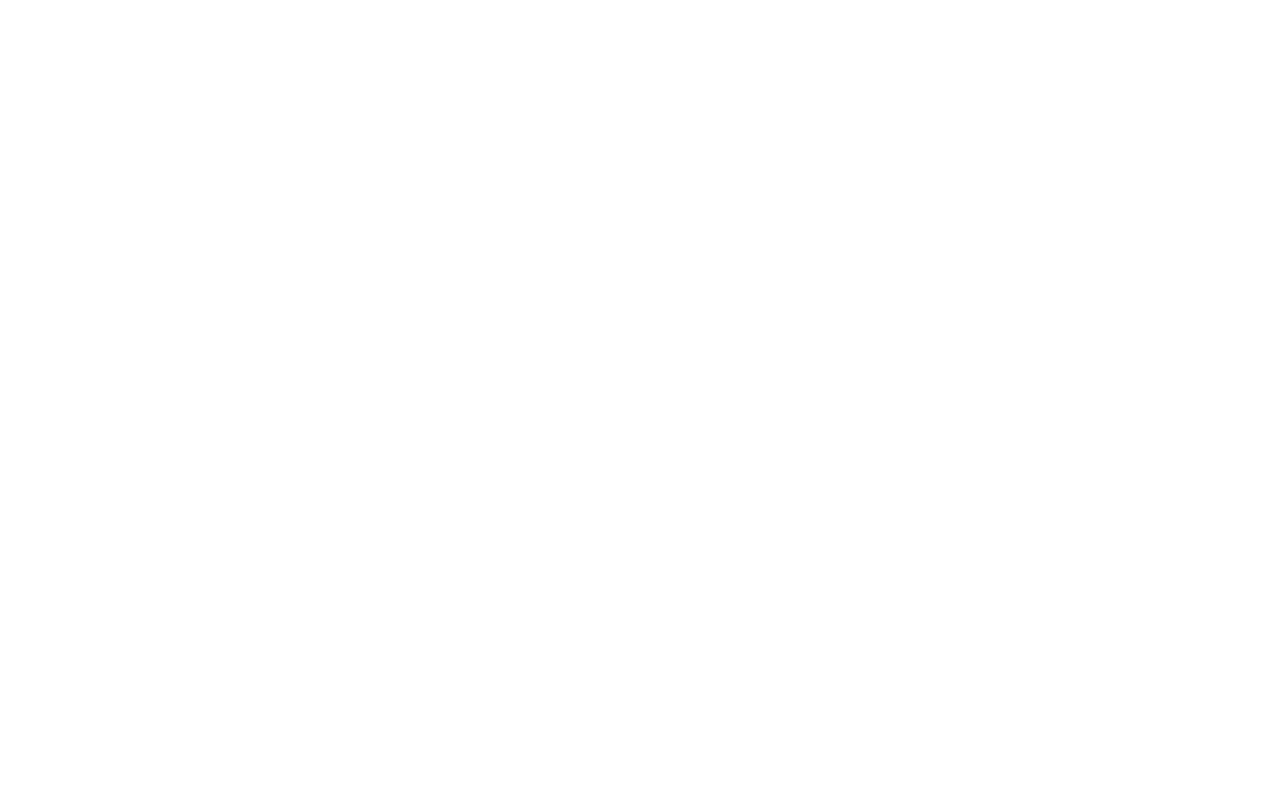
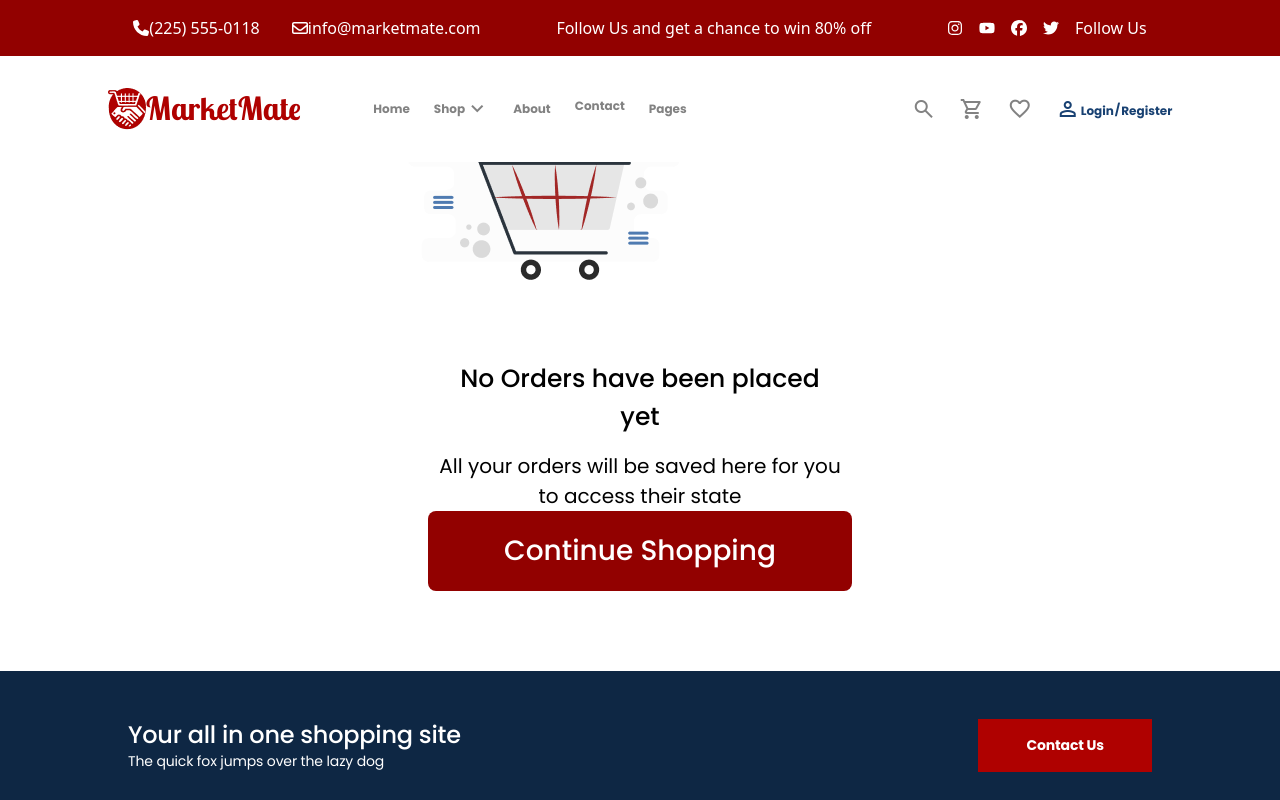
Before and after one commit to faithadewuyi/MarketMate, a React (Vite) app: page /ongoing-order in a window 1280 px wide. Before the commit this address had no page. Shown: the top 800 px of the page. Built offline with nearby package versions, Linux system fonts and the light colour scheme; a web font is replaced by a local one.

Commit message:
Returned and Ongoing Orders

```diff
--- a/src/App.jsx
+++ b/src/App.jsx
@@ -4,6 +4,8 @@
 import Signup from "./components/Signup";
 
 import ContactComponent from "./components/ScreenSizes/ContactComponent";
+import Ongoing from "./components/Profile/Ongoing";
+import ReturnedOrders from "./components/Profile/ReturnedOrders";
 
 const App = () => {
   return (
@@ -13,6 +15,8 @@
         <Route path="sign-up" element={<Signup />} />
         <Route path="forgot-password" element={<ForgotPassword />} />
         <Route path="/contact" element={<ContactComponent/>} />
+        <Route path="/ongoing-order" element={<Ongoing/>} />
+        <Route path="/returned-order" element={<ReturnedOrders/>} />
       </Routes>
     </div>
   );
--- a/src/components/Profile/Ongoing.jsx
+++ b/src/components/Profile/Ongoing.jsx
@@ -1,9 +1,21 @@
-
+import NavBar from "../NavBar";
+import Footer from "../Footer";
 
 const Ongoing = () => {
   return (
-    <div>
-
+      <div className="w-screen">
+      <NavBar />
+    <div className="w-[465px] h-[671px] flex items-center justify-center flex-col p-10 m-auto">
+      <div className="w-[465px] h-[366px]">
+        <img src="cart.png" alt="No Orders"></img>
+      </div>
+      <div>
+        <h3 className="font-poppins font-medium text-[25px] text-[#000000] text-center m-2">No Orders have been placed yet</h3>
+        <p className="font-poppins font-normal text-[20px] text-[#000000] text-center">All your orders will be saved here for you to access their state</p>
+        <button className="bg-[#920100] text-white w-[424px] h-[80px] font-poppins font-medium text-[28px] rounded-lg">Continue Shopping</button>
+      </div>
+    </div>
+    <Footer />
     </div>
   )
 }
--- /dev/null
+++ b/src/components/Profile/ReturnedOrders.jsx
@@ -0,0 +1,19 @@
+
+
+const ReturnedOrders = () => {
+  return (
+
+    <div className="w-[465px] h-[671px] flex items-center justify-center flex-col p-10 m-auto">
+      <div className="w-[465px] h-[366px]">
+        <img src="cart.png" alt="No Orders"></img>
+      </div>
+      <div>
+        <h3 className="font-poppins font-medium text-[25px] text-[#000000] text-center m-2">No Orders to Display</h3>
+        <p className="font-poppins font-normal text-[20px] text-[#000000] text-center">All your closed orders will be saved here </p>
+        <button className="bg-[#920100] text-white w-[424px] h-[80px] font-poppins font-medium text-[28px] rounded-lg">Start Shopping</button>
+      </div>
+    </div>
+  )
+}
+
+export default ReturnedOrders
```
Also changed, not shown: public/cart.png (added).
